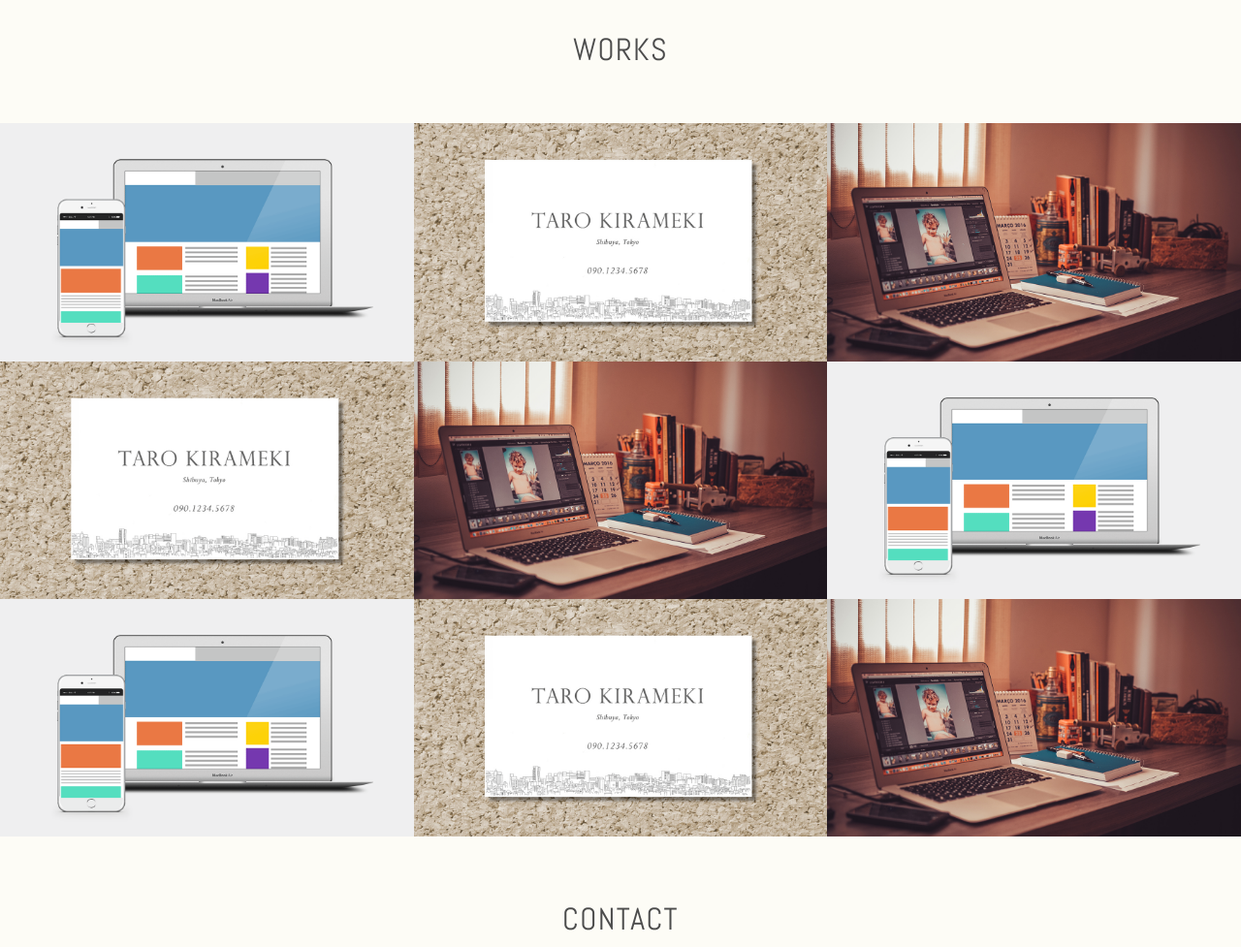
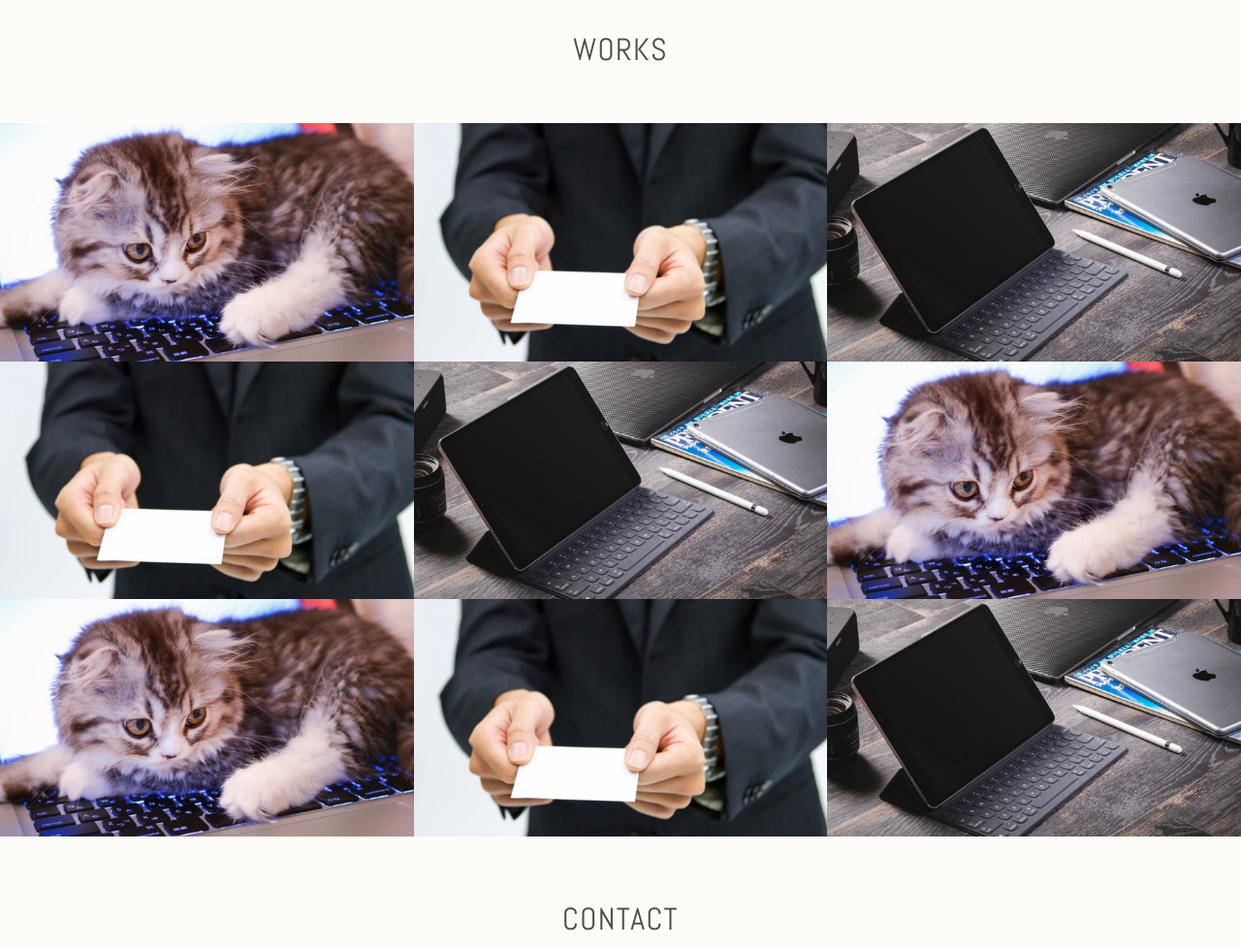
Before and after one commit to aoiokawa/aoiokawa.github.io, a plain HTML site: page index.html in a window 1280 px wide. Shown: the part 1020-1997 px from the top of the page at 97% size. Drawn offline with nearby package versions, Linux system fonts and the light colour scheme.

Commit message:
lesson6 kadai

```diff
--- a/index.html
+++ b/index.html
@@ -14,7 +14,7 @@
          <a href="#contact" class="button-contact"><i aria-label="お問い合わせ" class="fa fa-envelope-o"></i></a>
          <div class="profile">
                 <h1 class="site-title abel uppercase text-center">Web Designer <span>Aoi Okawa</span></h1>
-         <img src="./images/img_profile.jpg" alt="プロフィール写真" width="140" height="140" class="block-center profile-icon">
+         <img src="./images/profile.jpg" alt="プロフィール写真" width="140" height="140" class="block-center profile-icon">
          <p>東京都在住のWebデザイナー、大川葵です。オンラインスクールでWeb制作について学んでいます。これからさらにWeb制作の技術や知識を身につけて、Webサイト運用や問題解決のアドバイスもできるデザイナーになりたいと思っています。</p></div></header>
         <main>
                  <section id="skills">
@@ -41,7 +41,7 @@
              <h2 class="text-center">Works</h2>
         <div class="works-box">
             <a href="#">
-                <img src="./images/img_work_site.png" alt="株式会社きらめき コーポレートサイト様 Webサイトデザイン">
+                <img src="./images/catpc.jpg" alt="株式会社きらめき コーポレートサイト様 Webサイトデザイン">
                 <div class="works-box-inner">
                     <div class="text-center">
                         <h3>株式会社きらめき コーポレートサイト</h3>
@@ -53,7 +53,7 @@
         </div>
         <div class="works-box">
             <a href="#">
-                <img src="./images/img_work_card.jpg" alt="きらめき花子様 名刺デザイン">
+                <img src="./images/namecard.jpg" alt="きらめき花子様 名刺デザイン">
                 <div class="works-box-inner">
                     <div class="text-center">
                         <h3>きらめき花子様 名刺</h3>
@@ -65,7 +65,7 @@
         </div>
         <div class="works-box">
             <a href="#">
-                <img src="./images/img_work_blog.jpg" alt="WordPressオリジナルテーマ">
+                <img src="./images/ipadpc.png" alt="WordPressオリジナルテーマ">
                 <div class="works-box-inner">
                     <div class="text-center">
                         <h3>ブログデザイン</h3>
@@ -77,7 +77,7 @@
         </div>
         <div class="works-box">
             <a href="#">
-                <img src="./images/img_work_card.jpg" alt="きらめき花子様 名刺デザイン">
+                <img src="./images/namecard.jpg" alt="きらめき花子様 名刺デザイン">
                 <div class="works-box-inner">
                     <div class="text-center">
                         <h3>きらめき花子様 名刺</h3>
@@ -89,7 +89,7 @@
         </div>
         <div class="works-box">
             <a href="#">
-                <img src="./images/img_work_blog.jpg" alt="WordPressオリジナルテーマ">
+                <img src="./images/ipadpc.png" alt="WordPressオリジナルテーマ">
                 <div class="works-box-inner">
                     <div class="text-center">
                         <h3>ブログデザイン</h3>
@@ -101,7 +101,7 @@
         </div>
         <div class="works-box">
             <a href="#">
-                <img src="./images/img_work_site.png" alt="株式会社きらめき コーポレートサイト様 Webサイトデザイン">
+                <img src="./images/catpc.jpg" alt="株式会社きらめき コーポレートサイト様 Webサイトデザイン">
                 <div class="works-box-inner">
                     <div class="text-center">
                         <h3>株式会社きらめき コーポレートサイト</h3>
@@ -113,7 +113,7 @@
         </div>
         <div class="works-box">
             <a href="#">
-                <img src="./images/img_work_site.png" alt="株式会社きらめき コーポレートサイト様 Webサイトデザイン">
+                <img src="./images/catpc.jpg" alt="株式会社きらめき コーポレートサイト様 Webサイトデザイン">
                 <div class="works-box-inner">
                     <div class="text-center">
                         <h3>株式会社きらめき コーポレートサイト</h3>
@@ -125,7 +125,7 @@
         </div>
         <div class="works-box">
             <a href="#">
-                <img src="./images/img_work_card.jpg" alt="きらめき花子様 名刺デザイン">
+                <img src="./images/namecard.jpg" alt="きらめき花子様 名刺デザイン">
                 <div class="works-box-inner">
                     <div class="text-center">
                         <h3>きらめき花子様 名刺</h3>
@@ -137,7 +137,7 @@
         </div>
         <div class="works-box">
             <a href="#">
-                <img src="./images/img_work_blog.jpg" alt="WordPressオリジナルテーマ">
+                <img src="./images/ipadpc.png" alt="WordPressオリジナルテーマ">
                 <div class="works-box-inner">
                     <div class="text-center">
                         <h3>ブログデザイン</h3>
```
Also changed, not shown: images/catpc.jpg (added), images/ipadpc.png (added), images/namecard.jpg (added), images/profile.jpg (added).
